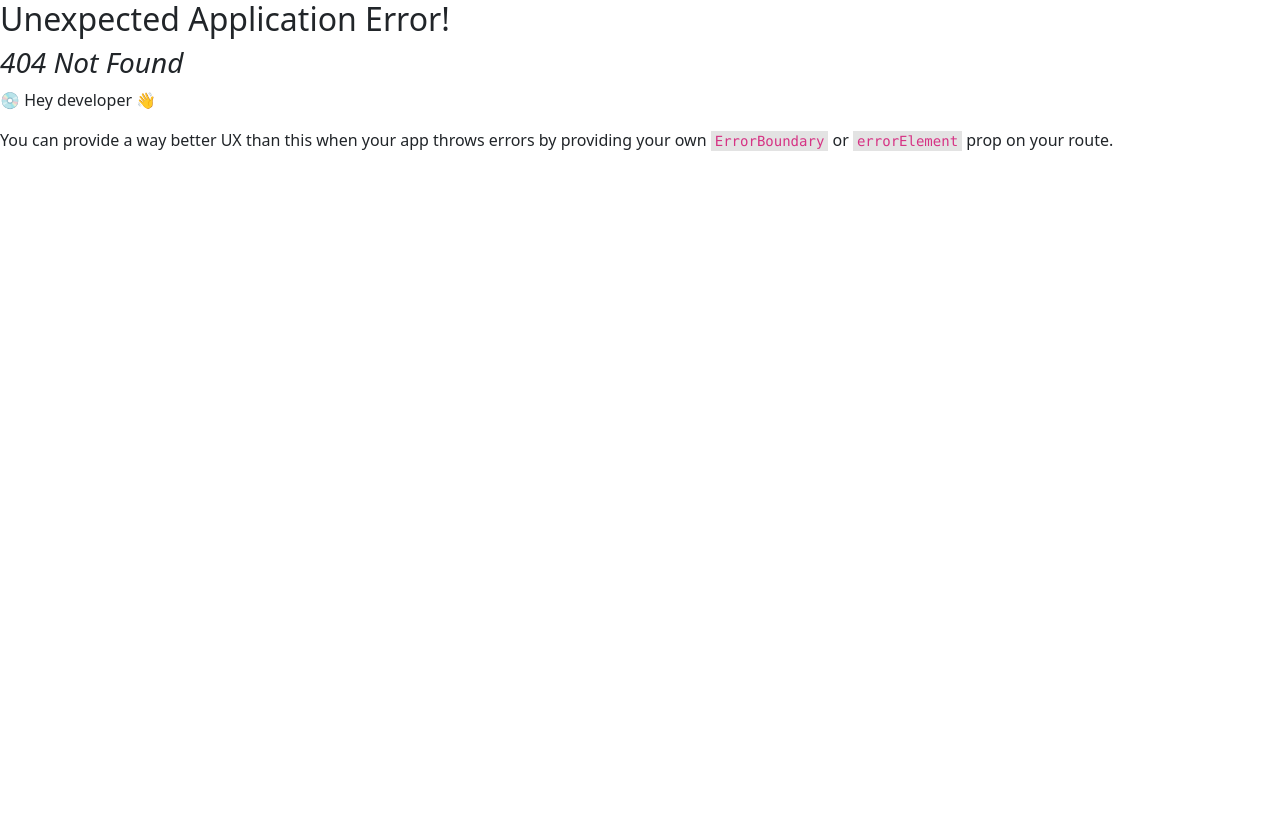
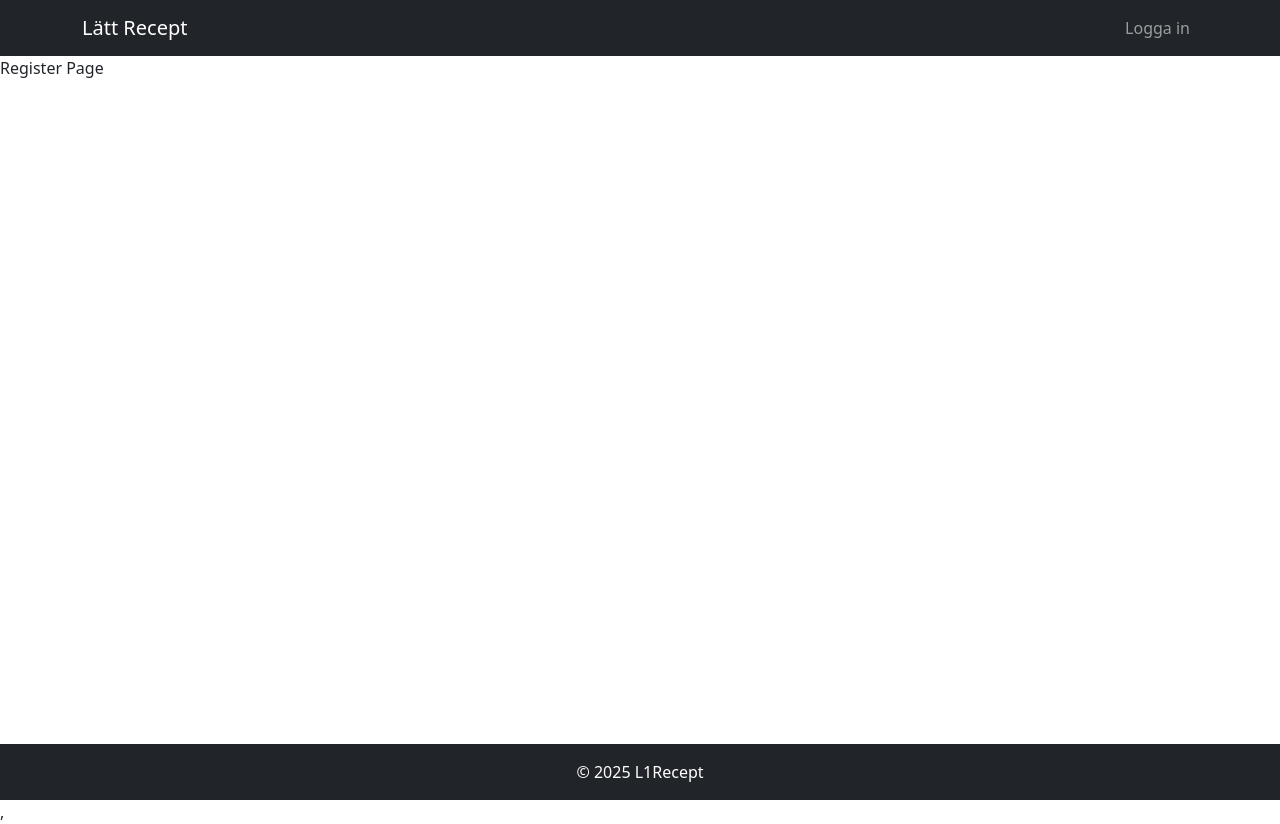
Before and after one commit to kodpelle/l1recept, a React app: page /register in a window 1280 px wide. Before the commit this address had no page. Before the commit the page ends 800 px from the top, so only its background shows below. Built offline with nearby package versions, Linux system fonts and the light colour scheme; no server answers; the HTML template or start-up script is replaced by a standard one.

Commit message:
update register page with routing now exists

```diff
--- /dev/null
+++ b/src/pages/RegisterPage.tsx
@@ -0,0 +1,9 @@
+function registerPage() {
+    return <div>Register Page</div>;
+}
+
+registerPage.route = {
+    path: '/register',
+    index: 2,
+}
+export default registerPage;
--- a/src/routes.ts
+++ b/src/routes.ts
@@ -2,6 +2,7 @@ import type {JSX} from 'react';
 import{createElement} from 'react';
 // page components
 import LoginPage from "./pages/LoginPage";
+import registerPage from './pages/RegisterPage';
 
 interface Route {
   element: JSX.Element;
@@ -15,6 +16,7 @@ interface Route {
 
 export default [
   LoginPage,
+  registerPage
 ]
   // map the route property of each page component to a Route
   .map(x => (({ element: createElement(x), ...x.route }) as Route))
```
